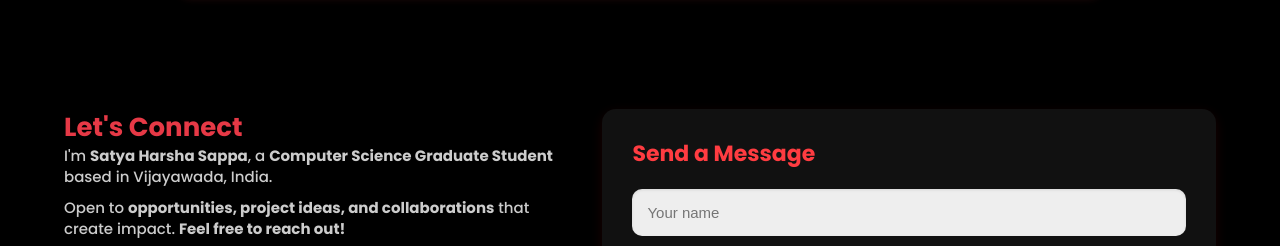
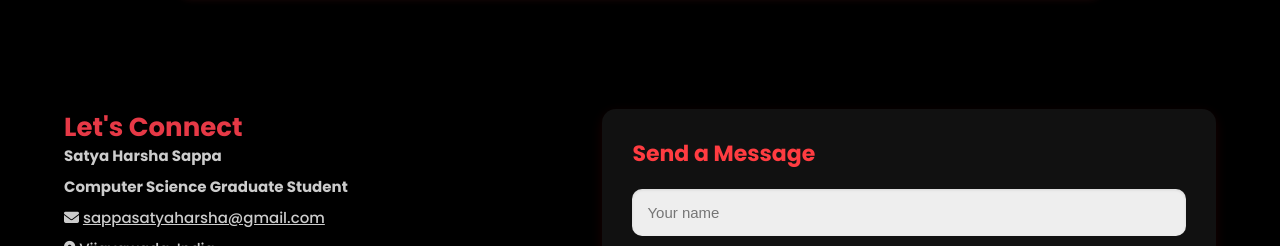
Before and after one commit to SappaSatya/PORTFOLIO, a plain HTML site: page index.html in a window 1280 px wide. Shown: the part 3710-3956 px from the top of the page. Drawn offline with nearby package versions, Linux system fonts and the light colour scheme.

Commit message:
Update index.html

```diff
--- a/index.html
+++ b/index.html
@@ -275,12 +275,12 @@
       <!-- Left: Contact Info -->
       <div class="contact-info">
   <h2 style="color: #e63946;">Let's Connect</h2>
-  <p>I'm <strong>Satya Harsha Sappa</strong>, a <strong>Computer Science Graduate Student</strong> based in Vijayawada, India.</p>
-  <p>Open to <strong>opportunities, project ideas, and collaborations</strong> that create impact. <strong>Feel free to reach out!</strong></p>
-
+  <p><strong>Satya Harsha Sappa</strong></p>
+  <p><strong>Computer Science Graduate Student</strong> </p>
   <p><i class="fas fa-envelope"></i> <a href="mailto:sappasatyaharsha@gmail.com" style="color: #ccc;">sappasatyaharsha@gmail.com</a></p>
   <p><i class="fas fa-map-marker-alt"></i> Vijayawada, India</p>
   <p><i class="fab fa-whatsapp"></i> +91 8519817248</p>
+<p>Open to <strong>opportunities, project ideas, and collaborations</strong> that create impact. <strong>Feel free to reach out!</strong></p>
 
   <div class="contact-icons">
     <a href="https://www.linkedin.com/in/satyaharshasappa/" target="_blank" title="LinkedIn">
```
